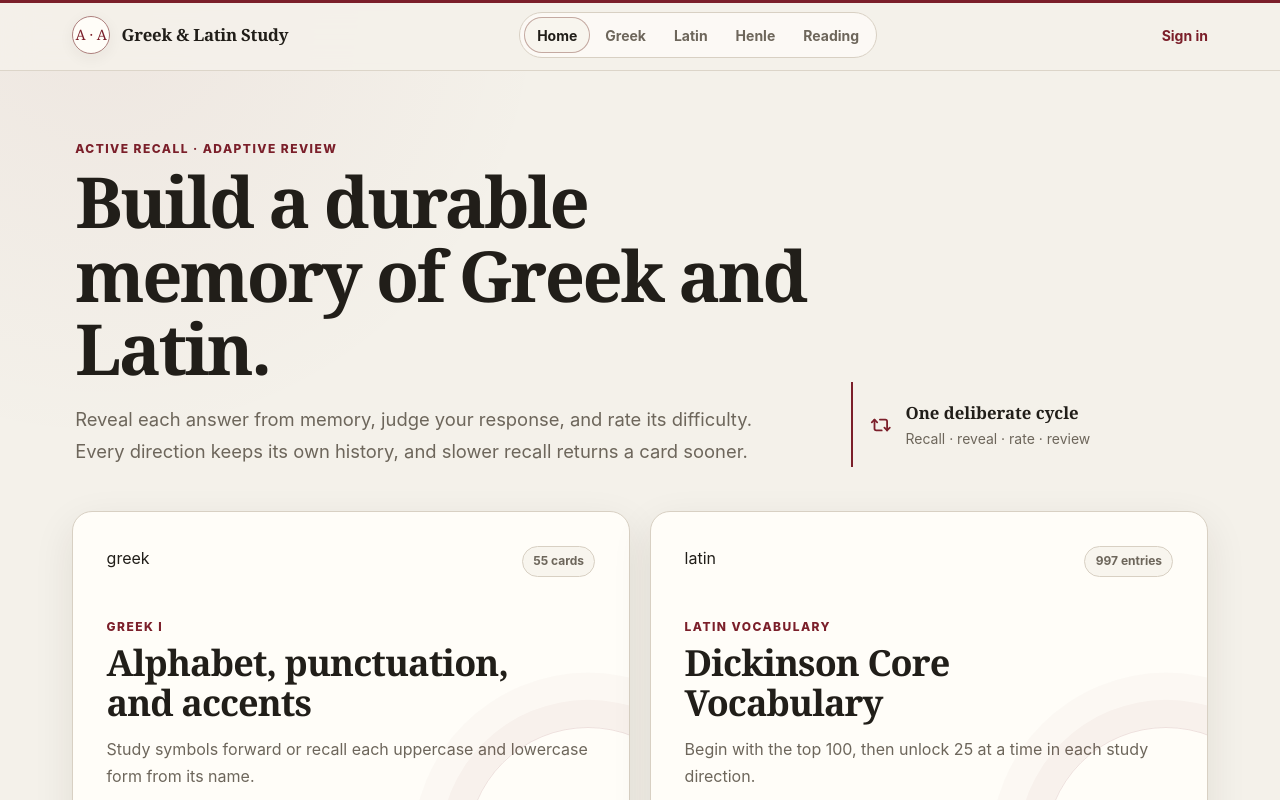
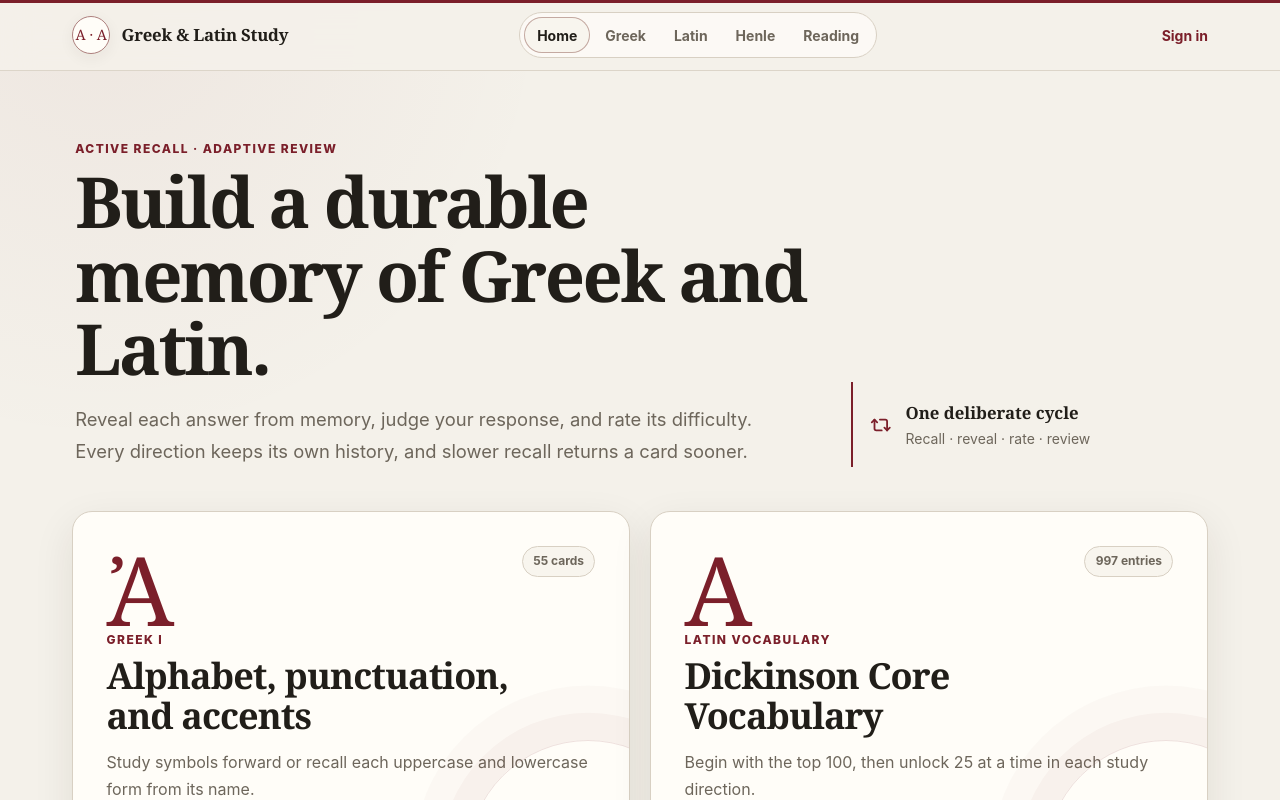
Before and after one commit to coltonkirby01/greek-latin-study, a React (Vite) app: page / in a window 1280 px wide. Shown: the top 800 px of the page. Built offline with nearby package versions, Linux system fonts and the light colour scheme; no server answers.

Commit message:
Fix configured course visual precedence

```diff
--- a/src/pages/home-page.tsx
+++ b/src/pages/home-page.tsx
@@ -19,7 +19,7 @@ export function HomePage() {
       <div className="method-note"><Repeat2 /><div><strong>One deliberate cycle</strong><span>Recall · reveal · rate · review</span></div></div>
     </section>
     <section className="course-grid">
-      {homeCourses.map((course) => <Course key={course.id} visual={courseVisuals[course.visual]} {...course} />)}
+      {homeCourses.map((course) => <Course key={course.id} {...course} visual={courseVisuals[course.visual]} />)}
     </section>
     <section className="sign-in-callout panel-surface">
       <div className="callout-icon"><Cloud /></div>
```
